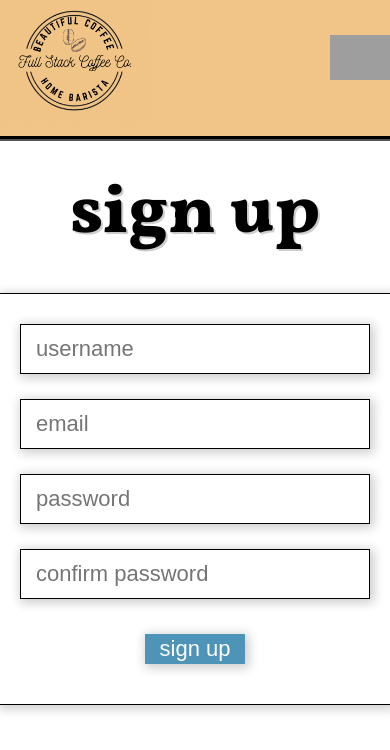
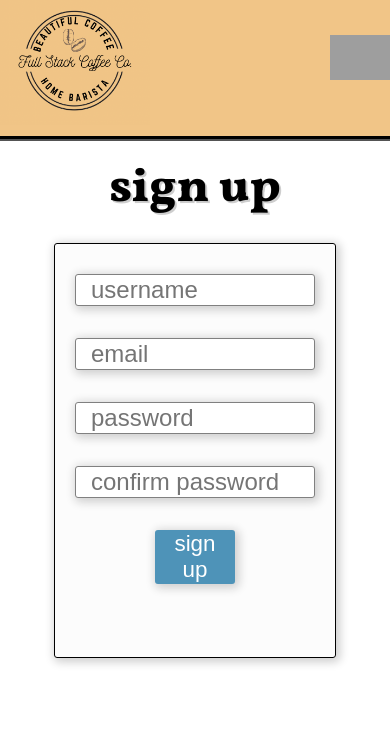
Before and after one commit to JustinKnuth/fscc, a React (Create React App) app in the folder client/: page /sign-up in a window 390 px wide. Shown: the top 750 px of the page. Built offline with nearby package versions, Linux system fonts and the light colour scheme; grey boxes are pictures that could not be loaded.

Commit message:
css on SignIn SignUp and Form screens

```diff
--- a/client/src/screens/Form/Form.css
+++ b/client/src/screens/Form/Form.css
@@ -17,19 +17,22 @@
 }
 
 .form-container {
-  width: 350px;
+  width: 20em;
   display: grid;
-  grid-template-rows: repeat(6, 1fr);
+  grid-template-rows: repeat(6, .3fr);
   grid-template-columns: repeat(7, 1fr);
   margin-top: 20px;
   padding: 30px 20px;
   border: 1px solid;
+  border-radius: 3px;
+  background-color: rgba(221, 220, 220, 0.1);
   box-shadow: 2px 2px 10px 2px #CECECE;
   row-gap: 25px;
 }
 
 .name-input, .price-input, .img-input, .description-input {
-  border: solid 1px;
+  border: solid 1px grey;
+  border-radius: 3px;
   box-shadow: 2px 2px 10px 2px #CECECE;
   padding-left: 15px;
   font-size: 1.5em;
@@ -58,6 +61,7 @@
     background-color: #4E93B8;
     color: white;
     border: none;
+    border-radius: 3px;
     box-shadow: 2px 2px 10px 2px #CECECE;
     cursor: pointer;
     grid-row: 6 / 7;
@@ -71,145 +75,14 @@
 }
 
 @media (max-width: 567px) {
-
-}
-
-
-@media (max-width: 349px) {
-  .signup-container {
-    width: 100%;
-    border: none;
-    box-shadow: none;
-  }
-}
-
-
-/* .form {
-  box-sizing: border-box;
-  height: 82vh;
-  width: 70vw;
-  margin: 0 auto;
-  display: flex;
-  flex-direction: column;
-  justify-content: space-evenly;
-  align-items: center;
-}
-
-.title-container {
-  font-size: 70px;
-  font-family: 'Vollkorn', serif;
-  text-shadow: 2px 2px #CECECE;
-}
-
-h3.form-title {
-  margin: 0 auto;
-}
-
-.form-container {
-  border: solid 1px;
-  width: 40%;
-  height: 70%;
-  display: flex;
-  flex-direction: column;
-  padding: 20px 20px;
-  align-items: stretch;
-  justify-content: space-evenly;
-  box-shadow: 2px 2px 10px 2px #CECECE;
-}
-
-.name-input, .price-input, .img-input, .description-input{
-  box-sizing: content-box;
-  padding: 20px;
-  border: solid 1px;
-  box-shadow: 2px 2px 10px 2px #CECECE;
-  font-size: 20px;
-}
-
-.sub-button {
-  font-size: 25px;
-  font-family: Arial, Helvetica, sans-serif;
-  text-align: center;
-  width: 8rem;
-  height: 3rem;
-  align-self: center;
-  background-color: #4E93B8;
-  color: white;
-  border: none;
-  box-shadow: 2px 2px 10px 2px #CECECE;
-  cursor: pointer;
-}
-
-
-@media (max-width: 1025px) {
-
-.form {
-  width: 100vw;
-}
-
-  .form-container {
-    padding: 0 50px;
-  }
-
-  .name-input, .price-input, .img-input, .description-input {
-    padding: 10px;
-    font-size: 30px;
-  }
-
-  .sub-button {
-    width: 15rem;
-    height: 4rem;
-    font-size: 50px;
-  }
-}
-
-@media (max-width: 769px) {
-  .name-input, .price-input, .img-input, .description-input {
-    padding: 8px;
-  }
-
-  .sub-button {
-    width: 15rem;
-    font-size: 40px;
-  }
-}
-
-@media (max-width: 576px) {
-
-.form {
-  height: 78vh;
-}
-
-.form-container {
-  padding: 0 20px;
-}
-
-  .title-container {
-    font-size: 50px;
-  }
-
-  .name-input, .price-input, .img-input, .description-input {
-    font-size: 15px;
-  }
-
-  .sub-button {
-    width: 10rem;
-    height: 3rem;
-    font-size: 30px;
-  }
-}
-
-@media (max-width: 420px) {
-  .form {
-    box-sizing: content-box;
-    width: 90vw;
-  }
-
-  .title-container {
-    line-height: 3.5rem;
-    padding-bottom: 20px;
+  .form-title {
+    font-size: 3em;
   }
 
   .form-container {
-    width: 20rem;
+    width: 15em;
+    grid-template-rows: repeat(6, .2fr);
   }
-} */
+
+
+}
--- a/client/src/screens/SignIn/SignIn.css
+++ b/client/src/screens/SignIn/SignIn.css
@@ -1,10 +1,5 @@
 @import url('https://fonts.googleapis.com/css2?family=Vollkorn:wght@800&display=swap');
 
-.layout {
-  margin-top: 150px;
-  display: flex;
-  flex-direction: column;
-}
 .signin-form{
   display: flex;
   flex-direction: column;
@@ -14,29 +9,32 @@
 }
 .signin-header {
   margin: 15px 0 10px 0;
-  font-size: 70px;
+  font-size: 4.5em;
   font-family: 'Vollkorn', serif;
   text-shadow: 2px 2px #CECECE;
 }
 
 .signin-form-container {
-  width: 350px;
+  width: 20em;
   display: grid;
-  grid-template-rows: repeat(3, 50px);
-  grid-template-columns: 1fr 100px 1fr;
+  grid-template-rows: repeat(3, 3em);
+  grid-template-columns: repeat(3, 1fr);
   margin-top: 20px;
   padding: 30px 20px;
   border: 1px solid;
+  border-radius: 3px;
+  background-color: rgba(221, 220, 220, 0.1);
   box-shadow: 2px 2px 10px 2px #CECECE;
-  row-gap: 25px;
+  row-gap: 2em;
 }
 
 .signin-username, .signin-password {
-  border: 1px solid;
+  border: 1px solid grey;
+  border-radius: 3px;
   box-shadow: 2px 2px 10px 2px #CECECE;
   padding-left: 15px;
-  grid-column: 1 / span 3;
-  font-size: 22px;
+  grid-column: 1 / 4;
+  font-size: 1.5em;
 }
 
 .signin-username {
@@ -48,22 +46,35 @@
 }
 
 .signin-submit {
-    font-size: 22px;
+    font-size: 1.4em;
     text-align: center;
-    height: 30px;
-    width: 100px;
-    align-self: center;
     background-color: #4E93B8;
     color: white;
     border: none;
+    border-radius: 3px;
     box-shadow: 2px 2px 10px 2px #CECECE;
     cursor: pointer;
     grid-row: 3 / 4;
-    grid-column: 2 / span 1;
+    grid-column: 2 / 3;
+    /* height: 30px;
+    width: 100px; */
 }
 
-@media (max-width: 349px) {
-  .signin-form-container {
-    width: 100%;
+@media (max-width: 767px) {
+  .signin-header {
+    line-height: 1em;
   }
 }
+
+@media (max-width: 567px) {
+  .signin-header {
+    font-size: 3em;
+  }
+
+  .signin-form-container {
+    width: 15em;
+    grid-template-rows: repeat(3, .2fr);
+  }
+
+
+}
--- a/client/src/screens/SignUp/SignUp.css
+++ b/client/src/screens/SignUp/SignUp.css
@@ -1,4 +1,4 @@
-@import url('https://fonts.googleapis.com/css2?family=Vollkorn:wght@800&display=swap');
+@import url("https://fonts.googleapis.com/css2?family=Vollkorn:wght@800&display=swap");
 
 .layout {
   margin-top: 150px;
@@ -16,29 +16,35 @@
 }
 .signup-header {
   margin: 15px 0 10px 0;
-  font-size: 70px;
-  font-family: 'Vollkorn', serif;
-  text-shadow: 2px 2px #CECECE;
+  font-size: 4.5em;
+  font-family: "Vollkorn", serif;
+  text-shadow: 2px 2px #cecece;
 }
 
 .signup-container {
-  width: 350px;
+  width: 20em;
   display: grid;
-  grid-template-rows: repeat(5, 50px);
-  grid-template-columns: 1fr 100px 1fr;
+  grid-template-rows: repeat(5, 3em);
+  grid-template-columns: repeat(3, 1fr);
   margin-top: 20px;
   padding: 30px 20px;
   border: 1px solid;
-  box-shadow: 2px 2px 10px 2px #CECECE;
-  row-gap: 25px;
+  border-radius: 3px;
+  background-color: rgba(221, 220, 220, 0.1);
+  box-shadow: 2px 2px 10px 2px #cecece;
+  row-gap: 2em;
 }
 
-.signup-username, .signup-email, .signup-password, .signup-password-confirmation {
-  border: solid 1px;
-  box-shadow: 2px 2px 10px 2px #CECECE;
+.signup-username,
+.signup-email,
+.signup-password,
+.signup-password-confirmation {
+  border: solid 1px grey;
+  border-radius: 3px;
+  box-shadow: 2px 2px 10px 2px #cecece;
   padding-left: 15px;
-  font-size: 22px;
-  grid-column: 1 / span 3;
+  font-size: 1.5em;
+  grid-column: 1 / spa;
 }
 
 .signup-username {
@@ -58,22 +64,34 @@
 }
 
 .signup-submit {
-    font-size: 22px;
-    text-align: center;
-    height: 30px;
-    width: 100px;
-    align-self: center;
-    background-color: #4E93B8;
-    color: white;
-    border: none;
-    box-shadow: 2px 2px 10px 2px #CECECE;
-    cursor: pointer;
-    grid-row: 5 / 6;
-    grid-column: 2 / span 1;
+  font-size: 1.4em;
+  text-align: center;
+  /* height: 30px;
+  width: 100px; */
+  background-color: #4e93b8;
+  color: white;
+  border: none;
+  border-radius: 3px;
+  border-radius: 3px;
+  box-shadow: 2px 2px 10px 2px #cecece;
+  cursor: pointer;
+  grid-row: 5 / 6;
+  grid-column: 2 / 3;
 }
 
-@media (max-width: 349px) {
-  .signup-container {
-    width: 100%;
+@media (max-width: 767px) {
+  .signup-header {
+    line-height: 1em;
   }
 }
+
+@media (max-width: 567px) {
+  .signup-header {
+    font-size: 3em;
+  }
+
+  .signup-container {
+    width: 15em;
+    grid-template-rows: repeat(6, 0.2fr);
+  }
+}
```
